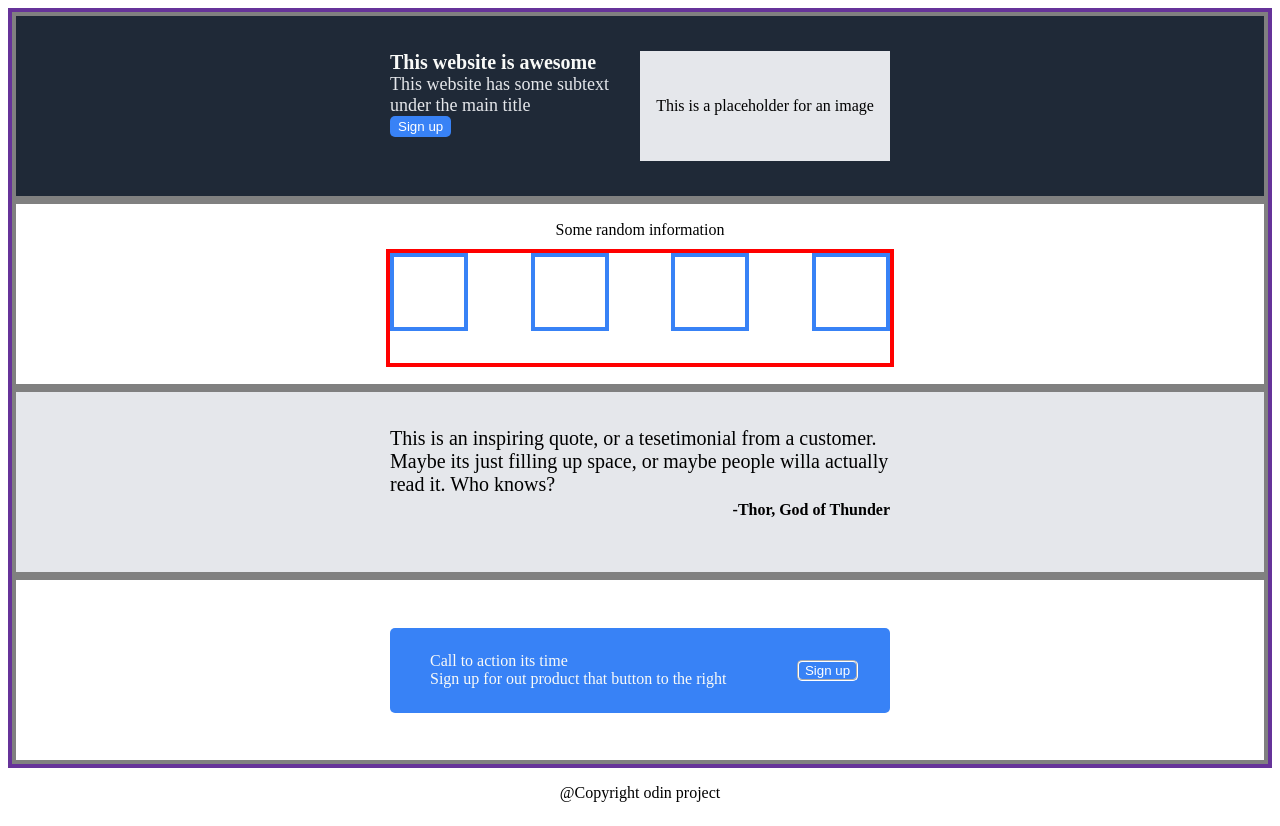
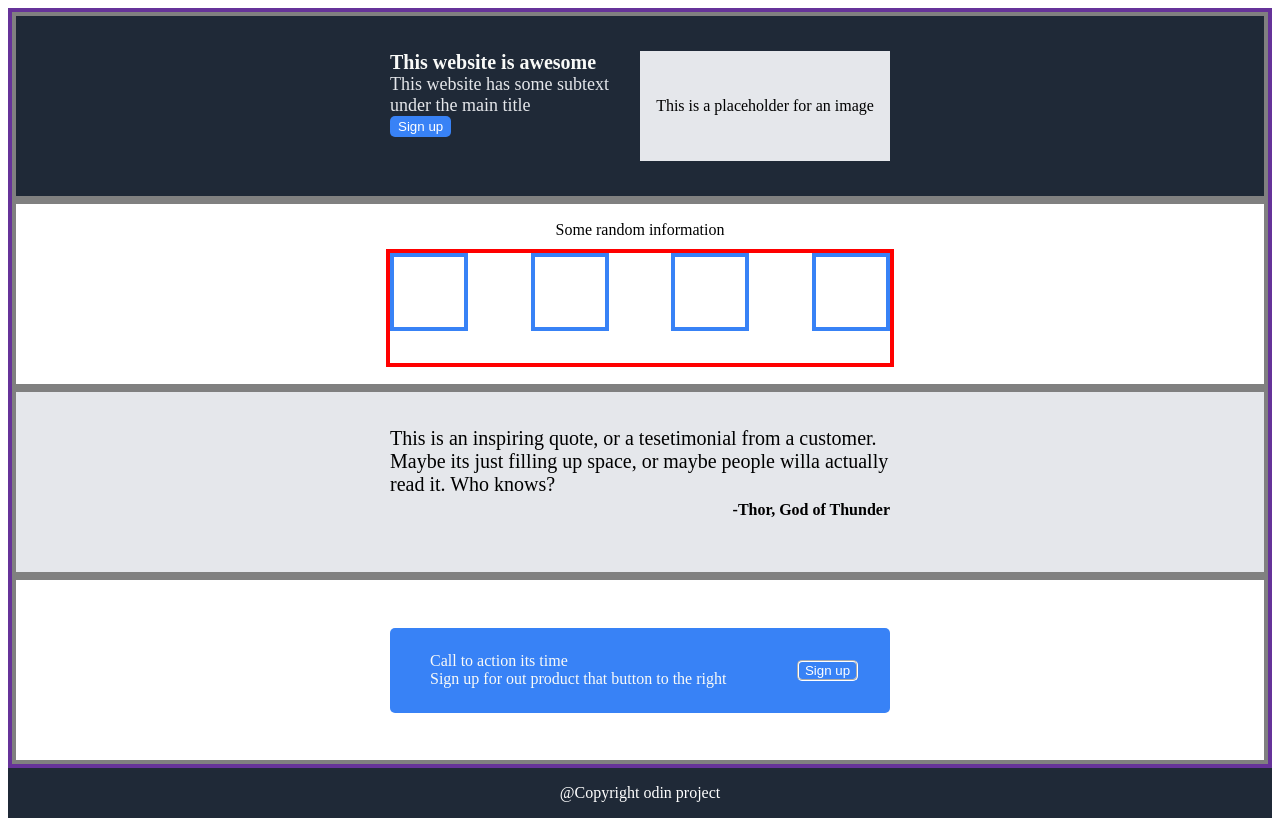
Before and after one commit to Angelcoco1985/landing-page, a plain HTML site: page index.html in a window 1280 px wide. Drawn offline with Linux system fonts and the light colour scheme.

Commit message:
add footer

```diff
--- a/index.html
+++ b/index.html
@@ -58,6 +58,10 @@
     </div>
 </body>
 
-<footer><p class="footer-text">@Copyright odin project</p></footer>
+<footer>
+    <div class="footer-box">
+        <p class="footer-text">@Copyright odin project</p>
+    </div>
+</footer>
 
 </html>
--- a/style.css
+++ b/style.css
@@ -105,8 +105,16 @@
     flex: 1;
 }
 
+.footer-box {
+    height: 50px;
+    background-color: #1F2937;
+    display: flex;
+    justify-content: center;
+}
 .footer-text {
     justify-self: center;
+    color: white;
+    align-self: center;
 }
 
 
```
